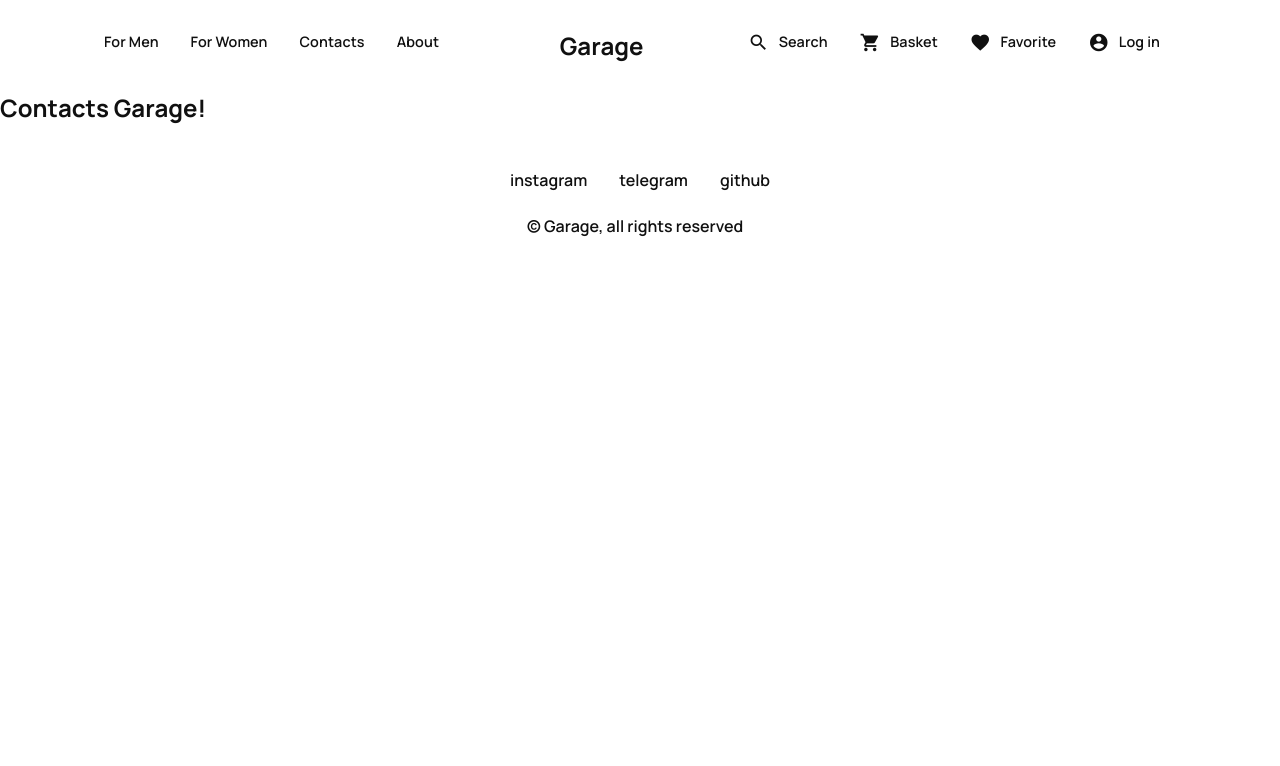
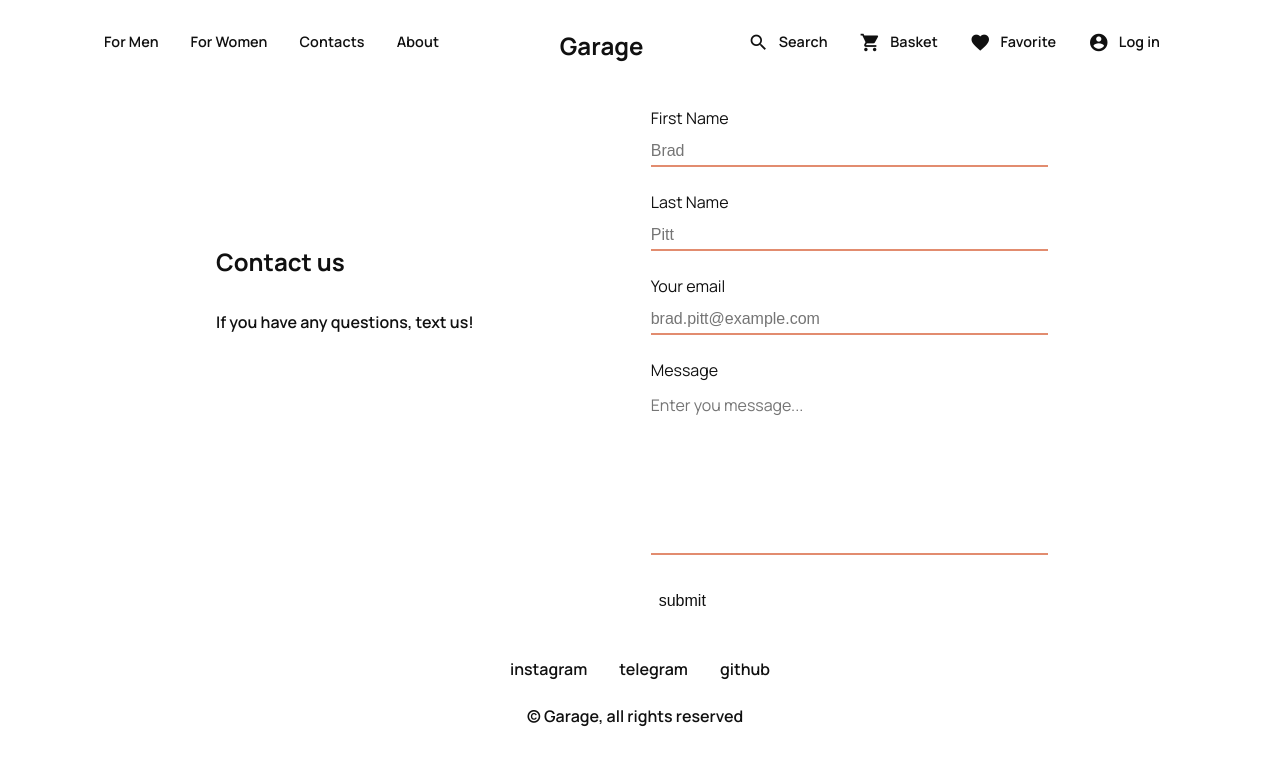
Before and after one commit to Maksim-Trachenko/garage-online-store, a React (Create React App) app: page /contacts in a window 1280 px wide. Shown: the top 766 px of the page. Built offline with nearby package versions, Linux system fonts and the light colour scheme; the HTML template or start-up script is replaced by a standard one.

Commit message:
contact page created

```diff
--- a/src/components/About.js
+++ b/src/components/About.js
@@ -7,10 +7,12 @@ const About = () => {
       <div className='about-content'>
         <h1 id='about-title'>Who we are?</h1>
         <p>
-          We are company which salse a street style clothing Lorem ipsum dolor
+          We are company which sales a street style clothing Lorem ipsum dolor
           sit amet consectetur adipisicing elit. Nulla, iure.
         </p>
-        <button className='hero-btn about'>Contact us</button>
+        <Link to='/contacts'>
+          <button className='hero-btn about'>Contact us</button>
+        </Link>
       </div>
       <img
         src='https://images.unsplash.com/photo-1523381210434-271e8be1f52b?ixid=MnwxMjA3fDB8MHxzZWFyY2h8NHx8Y2xvdGhpbmd8ZW58MHx8MHx8&ixlib=rb-1.2.1&auto=format&fit=crop&w=500&q=60'
--- a/src/components/Contacts.js
+++ b/src/components/Contacts.js
@@ -2,7 +2,70 @@ import React from 'react';
 import { Link } from 'react-router-dom';
 
 const Contacts = () => {
-  return <h2>Contacts Garage!</h2>;
+  return (
+    <section className='contact-container'>
+      <div className='contact-text'>
+        <h2>Contact us</h2>
+        <p>If you have any questions, text us!</p>
+      </div>
+      <div className='form-page'>
+        <form action=''>
+          <div className='form-group'>
+            <label htmlFor='fname' classname='form-label'>
+              First Name
+            </label>
+            <input
+              type='text'
+              className='form-input'
+              id='fname'
+              name='firstName'
+              placeholder='Brad'
+            />
+          </div>
+          <div className='form-group'>
+            <label htmlFor='lname' classname='form-label'>
+              Last Name
+            </label>
+            <input
+              type='text'
+              className='form-input'
+              id='lname'
+              name='lastName'
+              placeholder='Pitt'
+            />
+          </div>
+          <div className='form-group'>
+            <label htmlFor='email' classname='form-label'>
+              Your email
+            </label>
+            <input
+              type='email'
+              className='form-input'
+              id='email'
+              name='emailform'
+              placeholder='brad.pitt@example.com'
+            />
+          </div>
+          <div className='form-group'>
+            <label htmlFor='message' classname='form-label'>
+              Message
+            </label>
+            <textarea
+              name='messageForm'
+              id='message'
+              cols='35'
+              rows='7'
+              className='form-input'
+              placeholder='Enter you message...'
+            ></textarea>
+          </div>
+          <div className='submit-btn'>
+            <input type='submit' className='form-btn' value='Submit' />
+          </div>
+        </form>
+      </div>
+    </section>
+  );
 };
 
 export default Contacts;
--- a/src/index.css
+++ b/src/index.css
@@ -29,8 +29,8 @@ body {
   line-height: 1.4;
   font-size: 1rem;
   font-weight: 300;
-  display: flex;
-  flex-direction: column;
+  display: grid;
+  grid-template-rows: auto 1fr auto;
 }
 h1,
 h2,
@@ -231,11 +231,11 @@ span {
   height: 616px;
 }
 /* FOOTER */
-
 .footer {
   padding-bottom: 2rem;
   display: grid;
   place-items: center;
+  min-height: 50px;
 }
 .footer-links {
   padding: 1.5rem;
@@ -270,3 +270,77 @@ span {
   border-radius: 4px;
   margin-top: 2rem;
 }
+/* CONTACTS */
+.contact-container {
+  display: flex;
+  align-items: center;
+  justify-content: space-evenly;
+  max-width: var(--fullWidth);
+  margin: 0 auto;
+}
+.contact-text {
+  margin-bottom: 9.2rem;
+}
+.contact-container h2 {
+  text-align: left;
+  margin-bottom: 2rem;
+}
+.form-page {
+  display: flex;
+  justify-content: center;
+  align-items: center;
+  margin: 1rem;
+}
+.form-group {
+  margin-bottom: 1.5rem;
+}
+.form-label {
+  display: block;
+  font-size: 1rem;
+  margin-bottom: 1rem;
+}
+.form-input {
+  margin-top: 0.5rem;
+  box-shadow: none;
+  border: 2px;
+  border-color: var(--main);
+  border-style: none none solid none;
+  width: 100%;
+  font-size: 1rem;
+  padding: 0.3rem 0;
+  font-weight: lighter;
+}
+.form-input:focus {
+  box-shadow: none;
+  outline: none;
+  border-color: black;
+  font-weight: lighter;
+}
+.form-btn {
+  border-style: none;
+  padding: 0.5rem;
+  font-size: 1rem;
+  transition: all 0.5s ease 0s;
+  text-transform: lowercase;
+  background-color: var(--white);
+  color: var(--black);
+}
+.form-btn:hover {
+  border: 1px black;
+  border-style: solid;
+  cursor: pointer;
+}
+.form-btn:focus {
+  font-weight: lighter;
+}
+textarea {
+  resize: none;
+  border: none;
+  border-bottom: 1px solid var(--main);
+  font-size: 1rem;
+  font-family: var(--font);
+}
+textarea:focus {
+  outline: none;
+  border-color: black;
+}
```
Also changed, not shown: 1 other file (tests, documents, lock files or other folders).
